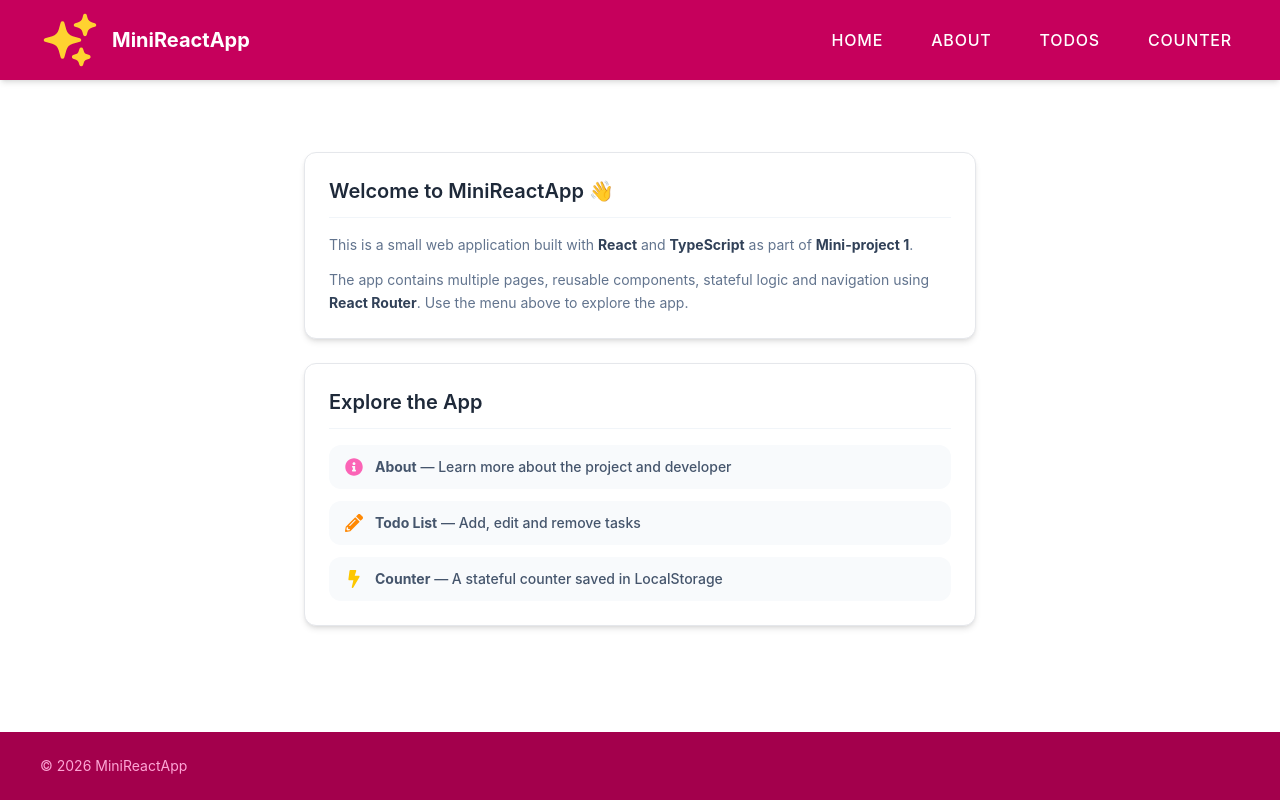
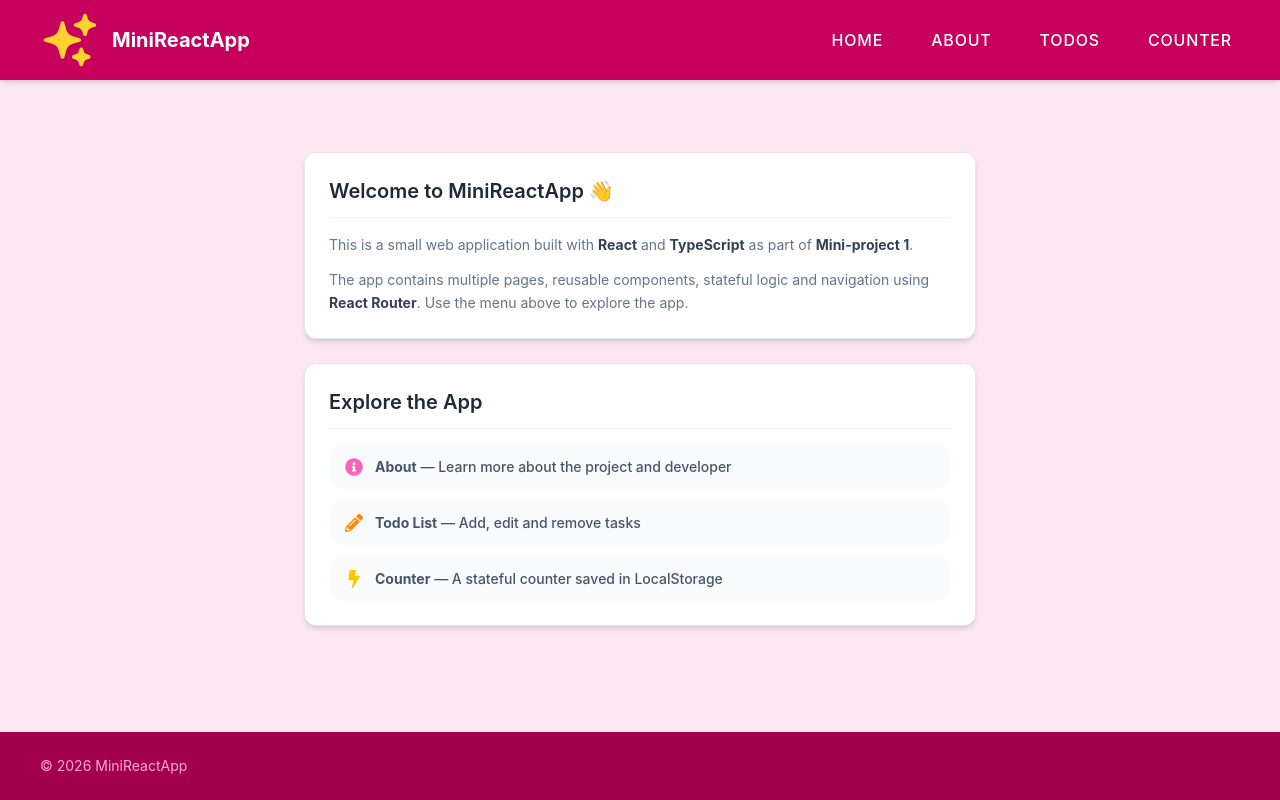
Before and after one commit to sanhu7/react-app-fixed, a React (Vite) app: page / in a window 1280 px wide. Built offline with nearby package versions, Linux system fonts and the light colour scheme.

Commit message:
Add background to app

```diff
--- a/src/layouts/PagesLayout.tsx
+++ b/src/layouts/PagesLayout.tsx
@@ -9,7 +9,7 @@ export default function PagesLayout() {
 
             <Header />
 
-            <main className="flex-1 p-8">
+            <main className="flex-1 bg-pink-100 p-8">
                 <Outlet />
             </main>
 
```
